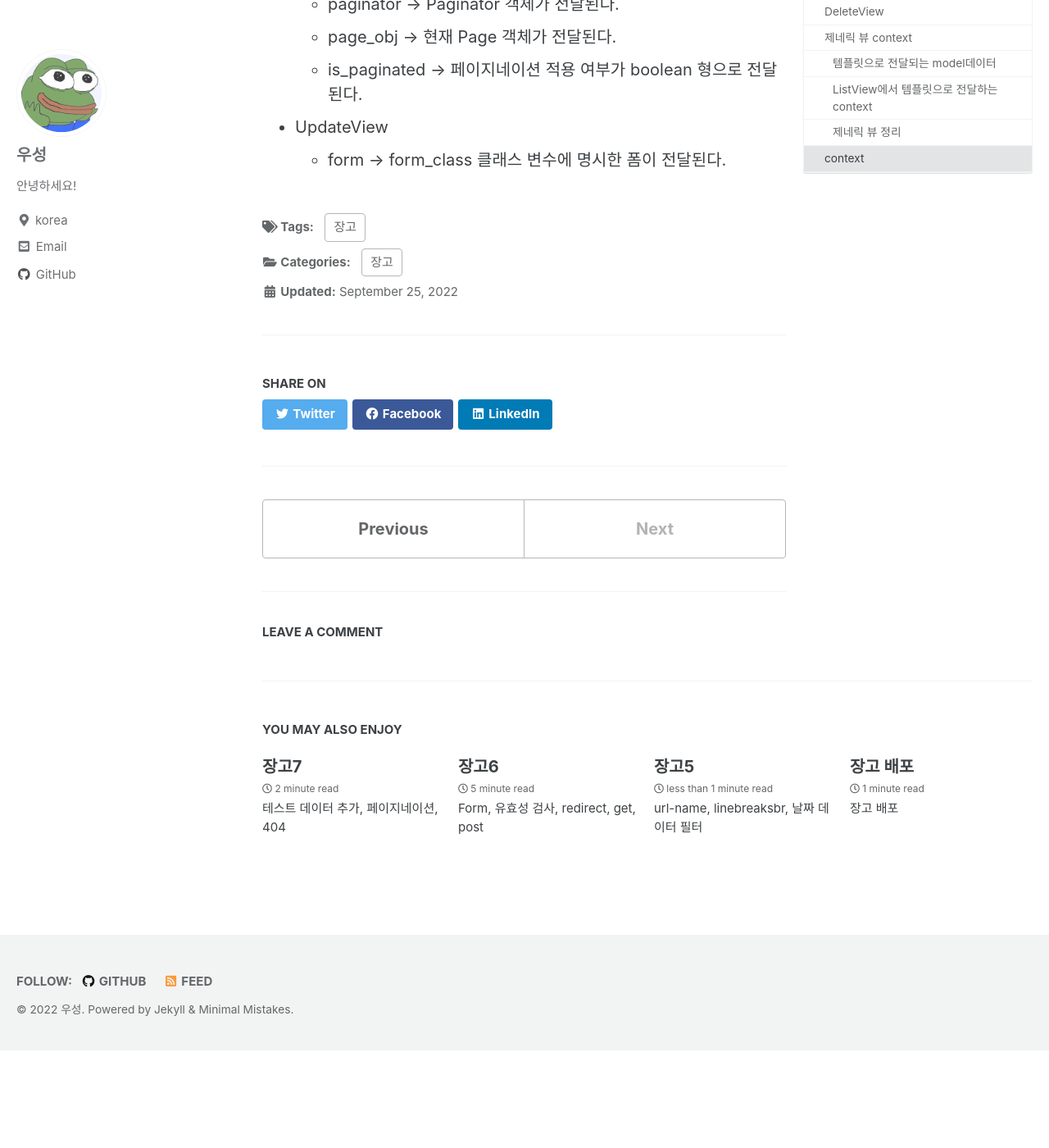
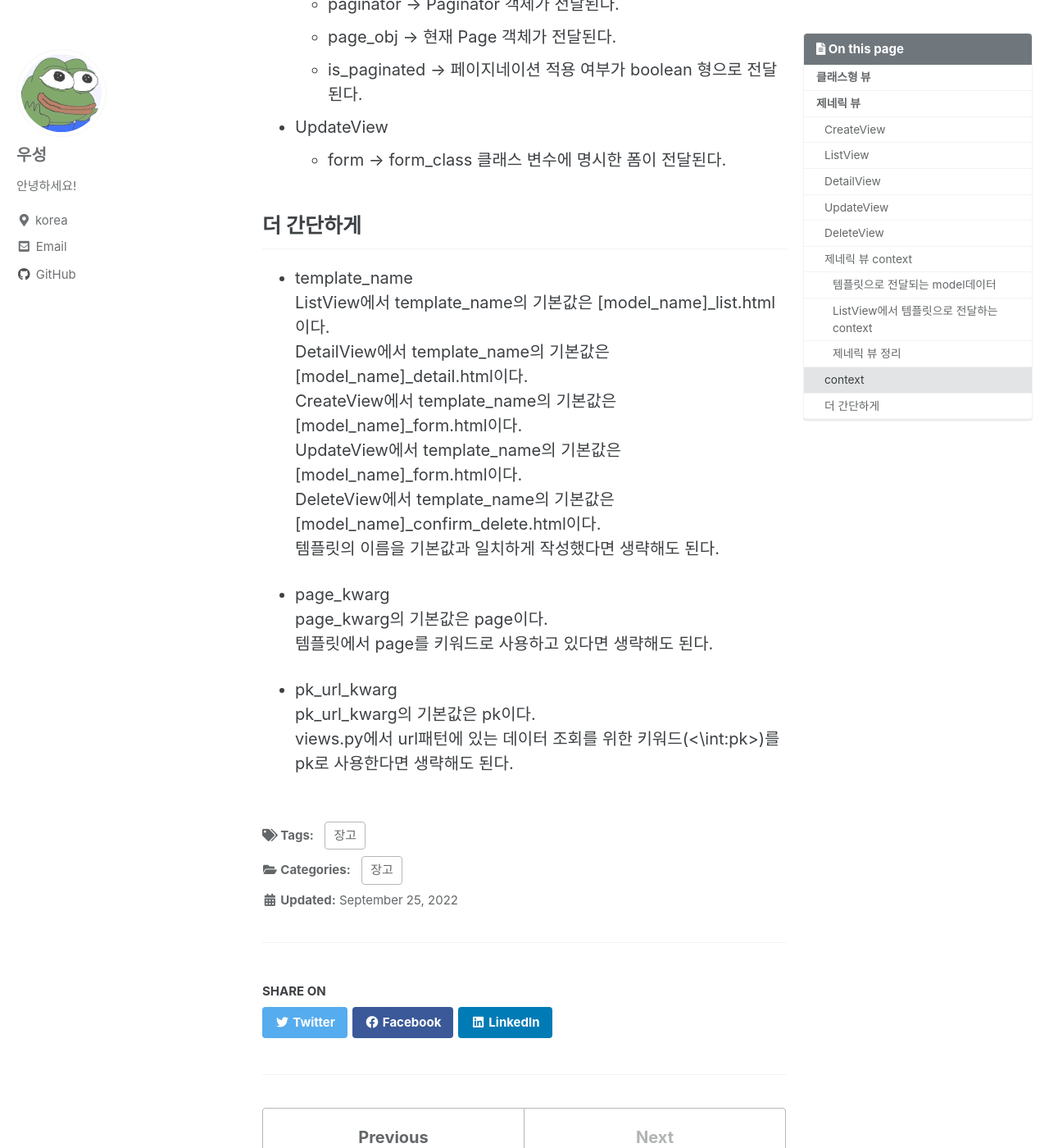
Before and after one commit to wooseongryu/wooseongryu.github.io, a Jekyll site: the page built from _posts/2022-09-25-Django-8.md, in a window 1280 px wide and 1400 px high, scrolled down 8761 px. Shown: the whole window at 82% size. Built offline with Jekyll 4.4.1, drawn with Linux system fonts in a browser that asks for light colours; cached includes are drawn as plain includes; some web fonts are replaced; comment, search, counter and statistics services are not loaded; before the commit the page ends 10042 px from its top, so only the background shows below that.

Commit message:
내용추가2

```diff
--- a/_posts/2022-09-25-Django-8.md
+++ b/_posts/2022-09-25-Django-8.md
@@ -302,3 +302,20 @@ render함수에서 세번째 파라미터로 사용했던 부분이다.
 
 - UpdateView
     - form -> form_class 클래스 변수에 명시한 폼이 전달된다.
+
+## 더 간단하게
+- template_name
+ListView에서 template_name의 기본값은 [model_name]_list.html이다.
+DetailView에서 template_name의 기본값은 [model_name]_detail.html이다.
+CreateView에서 template_name의 기본값은 [model_name]_form.html이다.
+UpdateView에서 template_name의 기본값은 [model_name]_form.html이다.
+DeleteView에서 template_name의 기본값은 [model_name]_confirm_delete.html이다.
+템플릿의 이름을 기본값과 일치하게 작성했다면 생략해도 된다.
+
+- page_kwarg
+page_kwarg의 기본값은 page이다.
+템플릿에서 page를 키워드로 사용하고 있다면 생략해도 된다.
+
+- pk_url_kwarg
+pk_url_kwarg의 기본값은 pk이다.
+views.py에서 url패턴에 있는 데이터 조회를 위한 키워드(<\int:pk>)를 pk로 사용한다면 생략해도 된다.
```
